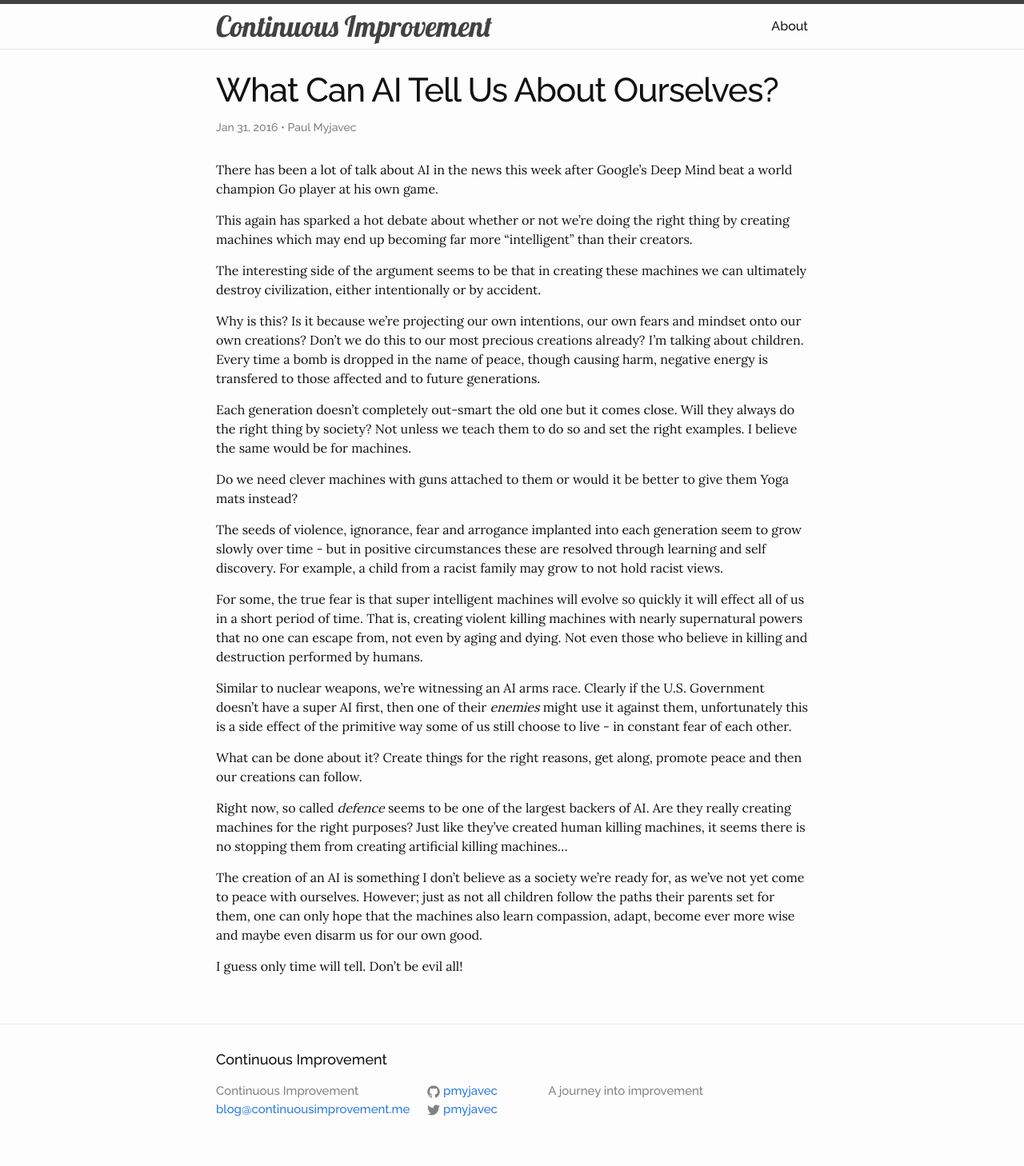
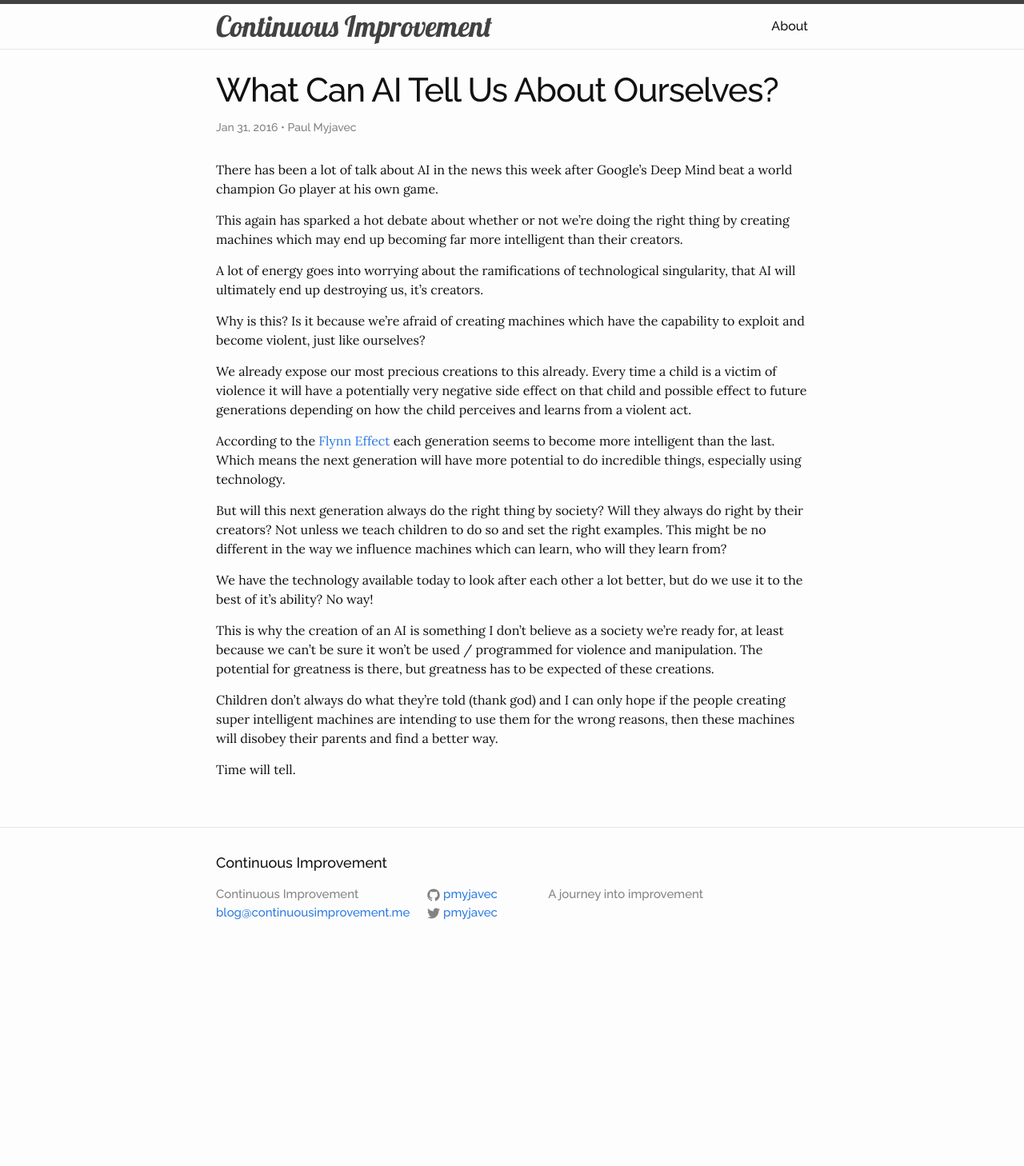
Before and after one commit to pmyjavec/pmyjavec.github.io, a Jekyll site: the page built from _posts/2016-01-31-what-can-AI-tell-us-about-ourselves.md, in a window 1280 px wide. Shown: the whole page at 80% size. Built offline with Jekyll 4.4.1, drawn with Linux system fonts in a browser that asks for light colours; comment, search, counter and statistics services are not loaded; after the commit the page ends 1212 px from its top, so only the background shows below that.

Commit message:
Update
* New post
* Updated Ruby
* Updated jekyll to work with github pages
* Less ranting

```diff
--- a/_posts/2016-01-31-what-can-AI-tell-us-about-ourselves.md
+++ b/_posts/2016-01-31-what-can-AI-tell-us-about-ourselves.md
@@ -3,44 +3,40 @@ layout: post
 title:  "What Can AI Tell Us About Ourselves?"
 date:   2016-01-31 21:25:29
 comments: true
-categories: philosophy
+categories: update
 author: "Paul Myjavec"
 ---
 
 There has been a lot of talk about AI in the news this week after Google's Deep Mind beat a world champion Go player at his own game.
 
 This again has sparked a hot debate about whether or not we're doing the right thing by creating machines which
-may end up becoming far more "intelligent" than their creators.
+may end up becoming far more intelligent than their creators.
 
-The interesting side of the argument seems to be that in creating these machines we can ultimately destroy
-civilization, either intentionally or by accident.
+A lot of energy goes into worrying about the ramifications of technological singularity, that AI will ultimately end up
+destroying us, it's creators.
 
-Why is this? Is it because we're projecting our own intentions, our own fears and mindset onto our own creations?
-Don't we do this to our most precious creations already? I'm talking about children. Every time a bomb is dropped in the
-name of peace, though causing harm, negative energy is transfered to those affected and to future generations.
+Why is this? Is it because we're afraid of creating machines which have the capability to exploit and become violent,
+just like ourselves?
 
-Each generation doesn't completely out-smart the old one but it comes close. Will they always do the right thing by
-society? Not unless we teach them to do so and set the right examples. I believe the same would be for machines.
+We already expose our most precious creations to this already. Every time a child is a victim of violence it will have a
+potentially very negative side effect on that child and possible effect to future generations depending
+on how the child perceives and learns from a violent act.
 
-Do we need clever machines with guns attached to them or would it be better to give them Yoga mats instead?
+According to the [Flynn Effect](https://en.wikipedia.org/wiki/Flynn_effect) each generation seems to become more intelligent than the last.
+Which means the next generation will have more potential to do incredible things, especially using technology.
 
-The seeds of violence, ignorance, fear and arrogance implanted into each generation seem to grow slowly over time - but in positive circumstances these are resolved through learning and self discovery. For example, a child from a racist family may
-grow to not hold racist views.
+But will this next generation always do the right thing by society? Will they always do right by their creators?  Not unless
+we teach children to do so and set the right examples. This might be no different in the way we influence machines which
+can learn, who will they learn from?
 
-For some, the true fear is that super intelligent machines will evolve so quickly it will effect all of us in a
-short period of time. That is, creating violent killing machines with nearly supernatural powers that no one can escape from, not even by aging and dying. Not even those who believe in killing and destruction performed by humans.
+We have the technology available today to look after each other a lot better, but do we use it to the best of it's ability?
+No way!
 
-Similar to nuclear weapons, we're witnessing an AI arms race. Clearly if the U.S. Government doesn't have a super AI first,
-then one of their *enemies* might use it against them, unfortunately this is a side effect of the primitive way some of
-us still choose to live - in constant fear of each other.
+This is why the creation of an AI is something I don't believe as a society we're ready for, at least because we can't
+be sure it won't be used / programmed for violence and manipulation. The potential for greatness is there, but greatness
+has to be expected of these creations.
 
-What can be done about it? Create things for the right reasons, get along, promote peace and then our creations can follow.
+Children don't always do what they're told (thank god) and I can only hope if the people creating super intelligent machines are
+intending to use them for the wrong reasons, then these machines will disobey their parents and find a better way.
 
-Right now, so called *defence* seems to be one of the largest backers of AI. Are they really creating machines for the right purposes? Just like they've created human killing machines, it seems there is no stopping them from creating artificial killing machines...
-
-The creation of an AI is something I don't believe as a society we're ready for, as we've not yet come to peace with
-ourselves. However; just as not all children follow the paths their parents set for them, one can only hope that the
-machines also learn compassion, adapt, become ever more wise and maybe even disarm us for our own good.
-
-I guess only time will tell.
-Don't be evil all!
+Time will tell.
```
Also changed, not shown: _drafts/2014-10-09-welcome-to-ci.md (deleted, +0 -11 lines), _posts/2014-10-09-welcome-to-ci.md (+2 -3 lines), _posts/2016-05-02-config-management.md (added, +44 -0 lines), Gemfile.lock, 1 other file.
